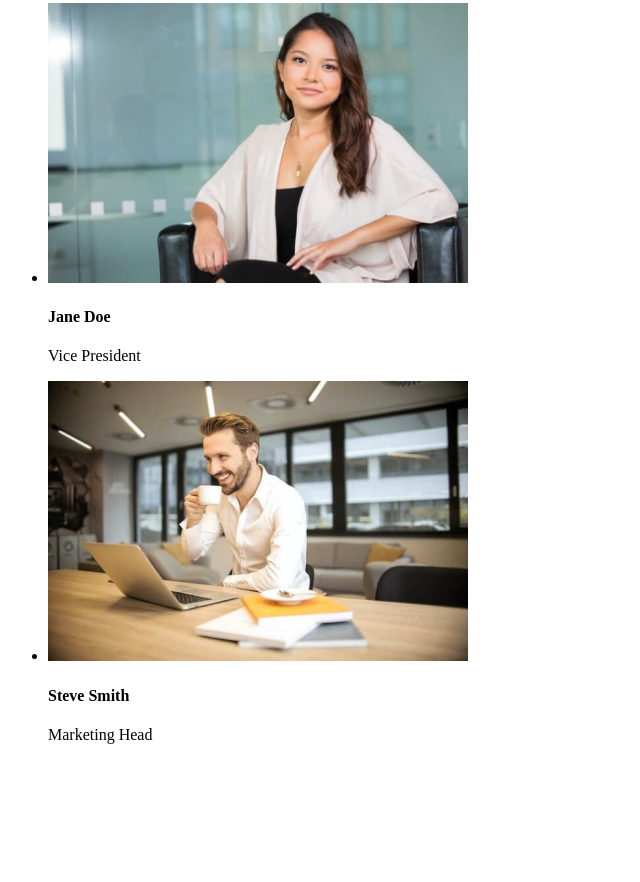
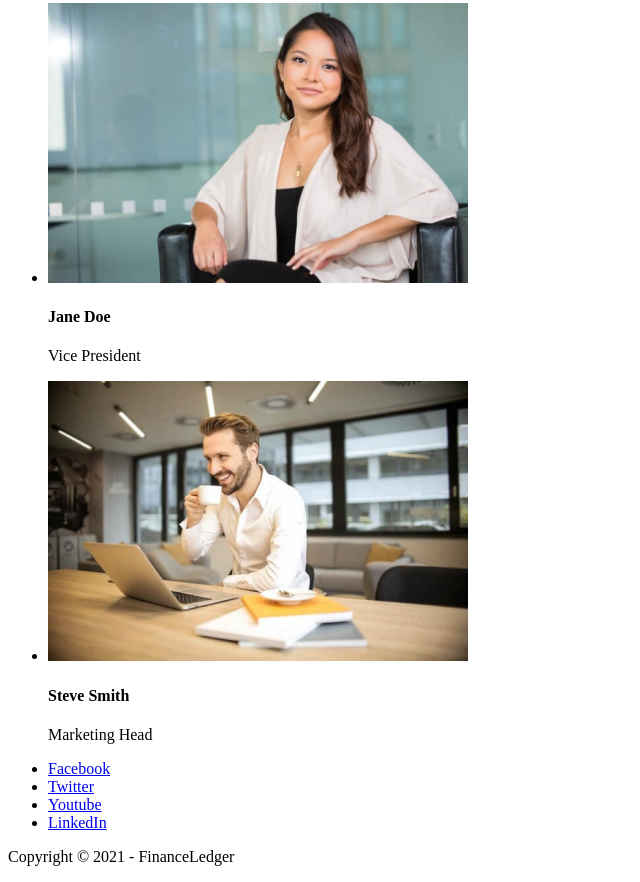
Before and after one commit to AleksandraPauk/FSOn59-StartersGoIT, a plain HTML site: page index.html in a window 1280 px wide. Shown: the part 4297-5179 px from the top of the page, without its empty margins (0-640 px from the left). Before the commit the page ends 5057 px from the top, so only its background shows below. Drawn offline with Linux system fonts and the light colour scheme.

Commit message:
add footer info

```diff
--- a/index.html
+++ b/index.html
@@ -188,6 +188,23 @@
     </main>
 
     <!--Подвал-->
-    <footer></footer>
+    <footer>
+      <ul>
+        <li>
+          <a href="#" aria-label="Facebook link">Facebook</a>
+        </li>
+        <li>
+          <a href="#" aria-label="Twitter link">Twitter</a>
+        </li>
+        <li>
+          <a href="#" aria-label="Youtube link">Youtube</a>
+        </li>
+        <li>
+          <a href="#" aria-label="LinkedIn link">LinkedIn</a>
+        </li>
+      </ul>
+
+      <p>Copyright &copy; 2021 - FinanceLedger</p>
+    </footer>
   </body>
 </html>
```
